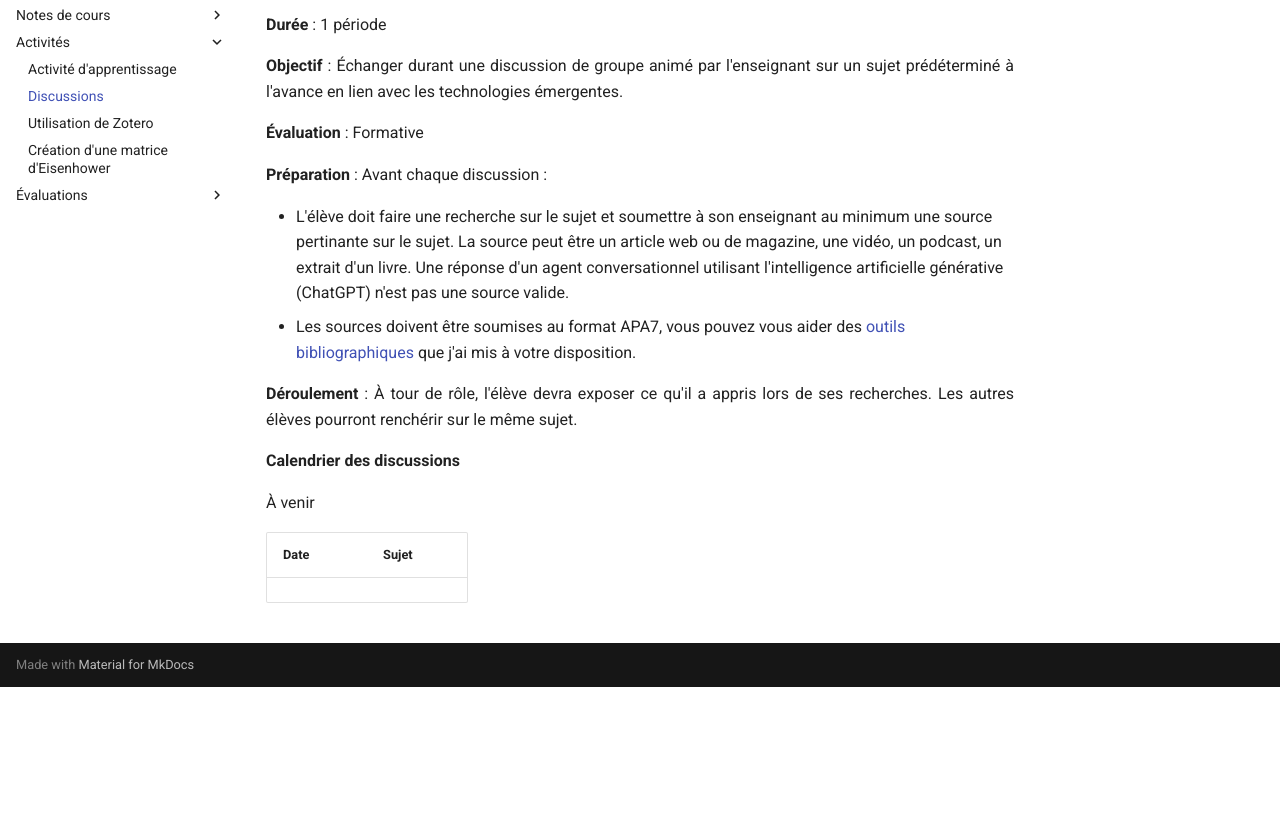
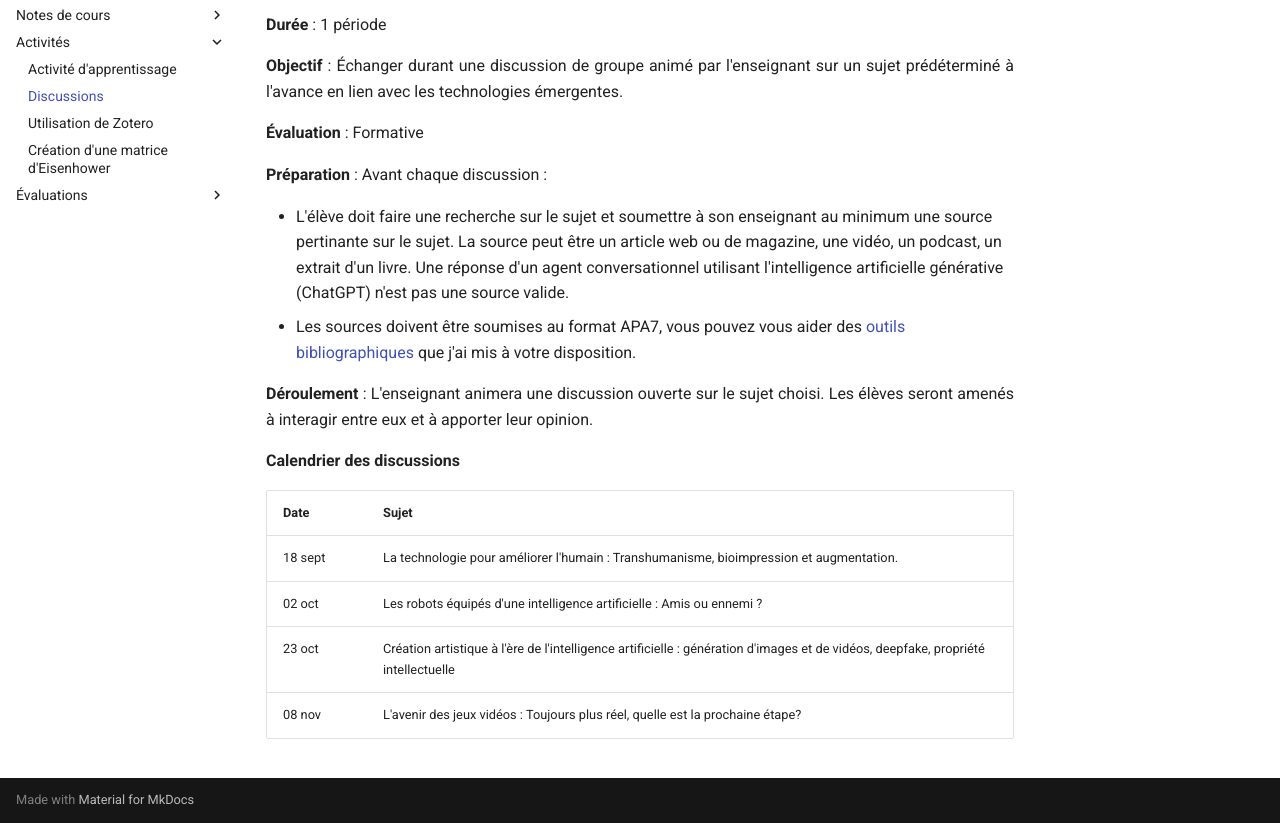
Before and after one commit to technologies-emergentes/technologies-emergentes.github.io, a plain HTML site: page activites/discussions/index.html in a window 1280 px wide. Shown: the part 168-991 px from the top of the page. Before the commit the page ends 855 px from the top, so only its background shows below. Drawn offline with Linux system fonts and the light colour scheme.

Commit message:
Ajout sujets discussion

```diff
--- a/activites/discussions/index.html
+++ b/activites/discussions/index.html
@@ -689,9 +689,8 @@
 <li>L'élève doit faire une recherche sur le sujet et soumettre à son enseignant au minimum une source pertinante sur le sujet. La source peut être un article web ou de magazine, une vidéo, un podcast, un extrait d'un livre. Une réponse d'un agent conversationnel utilisant l'intelligence artificielle générative (ChatGPT) n'est pas une source valide.</li>
 <li>Les sources doivent être soumises au format APA7, vous pouvez vous aider des <a href="../../notes_de_cours/citations/">outils bibliographiques</a> que j'ai mis à votre disposition.</li>
 </ul>
-<p><strong>Déroulement</strong> : À tour de rôle, l'élève devra exposer ce qu'il a appris lors de ses recherches. Les autres élèves pourront renchérir sur le même sujet.</p>
+<p><strong>Déroulement</strong> : L'enseignant animera une discussion ouverte sur le sujet choisi. Les élèves seront amenés à interagir entre eux et à apporter leur opinion.</p>
 <p><strong>Calendrier des discussions</strong></p>
-<p>À venir</p>
 <table>
 <thead>
 <tr>
@@ -701,8 +700,20 @@
 </thead>
 <tbody>
 <tr>
-<td></td>
-<td></td>
+<td>18 sept</td>
+<td>La technologie pour améliorer l'humain : Transhumanisme, bioimpression et augmentation.</td>
+</tr>
+<tr>
+<td>02 oct</td>
+<td>Les robots équipés d'une intelligence artificielle : Amis ou ennemi ?</td>
+</tr>
+<tr>
+<td>23 oct</td>
+<td>Création artistique à l'ère de l'intelligence artificielle : génération d'images et de vidéos, deepfake, propriété intellectuelle</td>
+</tr>
+<tr>
+<td>08 nov</td>
+<td>L'avenir des jeux vidéos : Toujours plus réel, quelle est la prochaine étape?</td>
 </tr>
 </tbody>
 </table>
```
Also changed, not shown: evaluations/approbation/index.html (+1 -1 lines), index.html (+4 -4 lines), search/search_index.json (+1 -1 lines).
